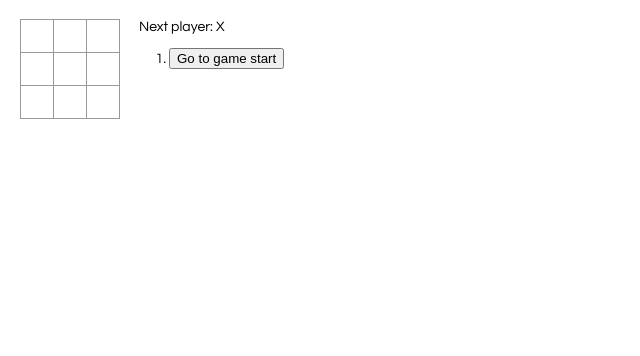
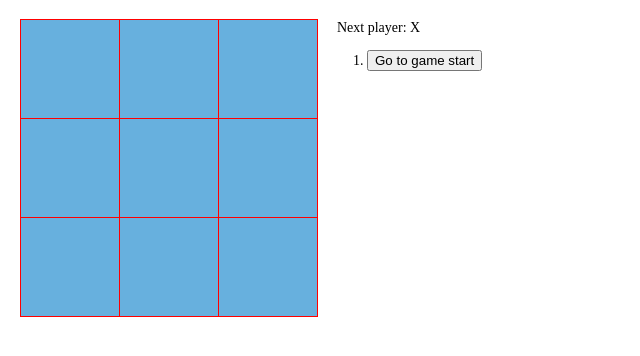
Before and after one commit to 20Shankara/Countdown1, a React app in the folder my-app/: page / in a window 1280 px wide. Shown: the whole page, without its empty margins (0-640 px from the left). Built offline with nearby package versions, Linux system fonts and the light colour scheme.

Commit message:
Project1

```diff
--- a/my-app/src/index.css
+++ b/my-app/src/index.css
@@ -1,5 +1,5 @@
 body {
-    font: 14px "Century Gothic", Futura, sans-serif;
+    font: 14px "Comic Sans", Futura, Comic Sans;
     margin: 20px;
   }
 
@@ -18,18 +18,18 @@ body {
   }
 
   .square {
-    background: #fff;
-    border: 1px solid #999;
+    background: rgb(103, 176, 222);
+    border: 1px solid rgb(255, 0, 0);
     float: left;
-    font-size: 24px;
+    font-size: 80px;
     font-weight: bold;
     line-height: 34px;
-    height: 34px;
+    height: 100px;
     margin-right: -1px;
     margin-top: -1px;
     padding: 0;
     text-align: center;
-    width: 34px;
+    width: 100px;
   }
 
   .square:focus {
@@ -48,3 +48,7 @@ body {
   .game-info {
     margin-left: 20px;
   }
+
+  .button {
+    font-weight: bold;
+  }
--- a/my-app/src/index.js
+++ b/my-app/src/index.js
@@ -22,6 +22,7 @@ class Board extends React.Component {
 
   render() {
     return (
+
       <div>
         <div className="board-row">
           {this.renderSquare(0)}
@@ -42,6 +43,7 @@ class Board extends React.Component {
     );
   }
 }
+
 
 class Game extends React.Component {
   constructor(props) {
@@ -88,9 +90,111 @@ class Game extends React.Component {
     const current = history[this.state.stepNumber];
     const winner = calculateWinner(current.squares);
 
+    const current2 = history[history.length - 1];
+    const squaresC = current2.squares.slice();
+    let past
+    let squaresP
+    if (history.length === 1){
+      squaresP = current2.squares.slice();
+    } else {
+      past = history[history.length - 2]
+      squaresP = past.squares.slice();
+    }
+
+
+    let z = 0;
+    for (let i = 0 ; i < 9; i++){
+      if (squaresC[i] != squaresP[i]){
+      z = i;
+      }
+    }
+    let x
+    switch(z){
+      case 0:
+        x = " (1, 1)";
+        break;
+      case 1:
+        x = " (1, 2)";
+        break;
+      case 2:
+        x = " (1, 3)";
+        break;
+      case 3:
+        x = " (2, 1)";
+        break;
+      case 4:
+        x = " (2, 2)";
+        break;
+      case 5:
+        x = " (2, 3)";
+        break;
+      case 6:
+        x = " (3, 1)";
+        break;
+      case 7:
+        x = " (3, 2)";
+        break;
+      case 8:
+        x = " (3, 3)";
+        break;
+    }
+
+
+
+
     const moves = history.map((step, move) => {
+
+    const current2 = step
+    const squaresC = current2.squares.slice();
+    let past
+    let squaresP
+    if (move === 0){
+      squaresP = current2.squares.slice();
+    } else {
+      past = history[move - 1]
+      squaresP = past.squares.slice();
+    }
+
+
+    let z = 0;
+    for (let i = 0 ; i < 9; i++){
+      if (squaresC[i] != squaresP[i]){
+      z = i;
+      }
+    }
+    let x
+    switch(z){
+      case 0:
+        x = " (1, 1)";
+        break;
+      case 1:
+        x = " (1, 2)";
+        break;
+      case 2:
+        x = " (1, 3)";
+        break;
+      case 3:
+        x = " (2, 1)";
+        break;
+      case 4:
+        x = " (2, 2)";
+        break;
+      case 5:
+        x = " (2, 3)";
+        break;
+      case 6:
+        x = " (3, 1)";
+        break;
+      case 7:
+        x = " (3, 2)";
+        break;
+      case 8:
+        x = " (3, 3)";
+        break;
+    }
+
       const desc = move ?
-        'Go to move #' + move :
+        'Go to move #' + move + x:
         'Go to game start';
       return (
         <li key={move}>
@@ -115,7 +219,8 @@ class Game extends React.Component {
           />
         </div>
         <div className="game-info">
-          <div>{status}</div>
+          <div >
+            {status}</div>
           <ol>{moves}</ol>
         </div>
       </div>
@@ -141,6 +246,7 @@ function calculateWinner(squares) {
   for (let i = 0; i < lines.length; i++) {
     const [a, b, c] = lines[i];
     if (squares[a] && squares[a] === squares[b] && squares[a] === squares[c]) {
+
       return squares[a];
     }
   }
```
